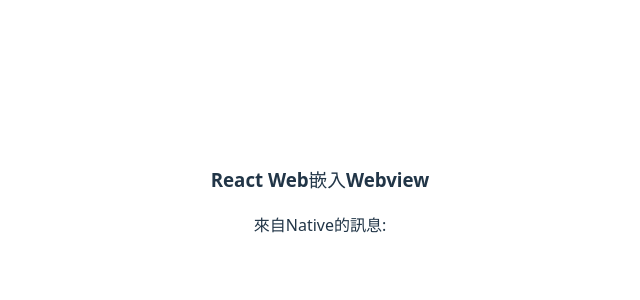
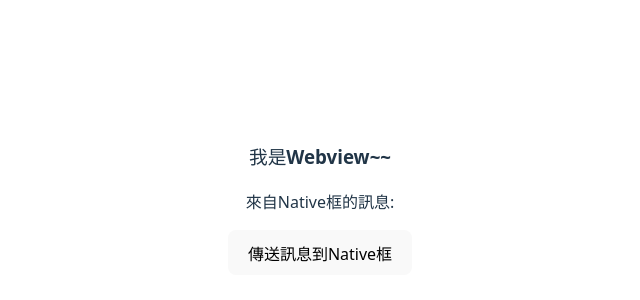
Before and after one commit to lucie0417/react-webview-test, a React (Vite) app: page / in a window 1280 px wide. Shown: the part 200-500 px from the top of the page, without its empty margins (320-960 px from the left). Built offline with nearby package versions, Linux system fonts and the light colour scheme.

Commit message:
adjust webview

```diff
--- a/src/App.tsx
+++ b/src/App.tsx
@@ -8,8 +8,10 @@ function App() {
     const handleMessage = (e: MessageEvent) => {
       try {
         console.log('React收到來自Native', e);
+        const data = JSON.parse(e.data);
+        setMessageFromNative(data);
       } catch (error) {
-        console.error('解析 Native 訊息錯誤', error);
+        console.error('Native訊息錯誤', error);
       }
     }
 
@@ -17,12 +19,19 @@ function App() {
     return () => window.removeEventListener('message', handleMessage);
   }, []);
 
+  const sendMsgToNative = () => {
+    const msg = JSON.stringify({ type: 'FROM_WEB', content: 'Hello from Web~~~' });
+    if ((window as any).ReactNativeWebView) {
+      (window as any).ReactNativeWebView.postMessage(msg);
+    }
+  }
+
   return (
     <>
       <div>
-        <h3>React Web嵌入Webview</h3>
-        <p>來自Native的訊息: {messageFromNative}</p>
-
+        <h3>我是Webview~~</h3>
+        <p>來自Native框的訊息: {messageFromNative}</p>
+        <button onClick={sendMsgToNative}>傳送訊息到Native框</button>
       </div>
     </>
   )
```
